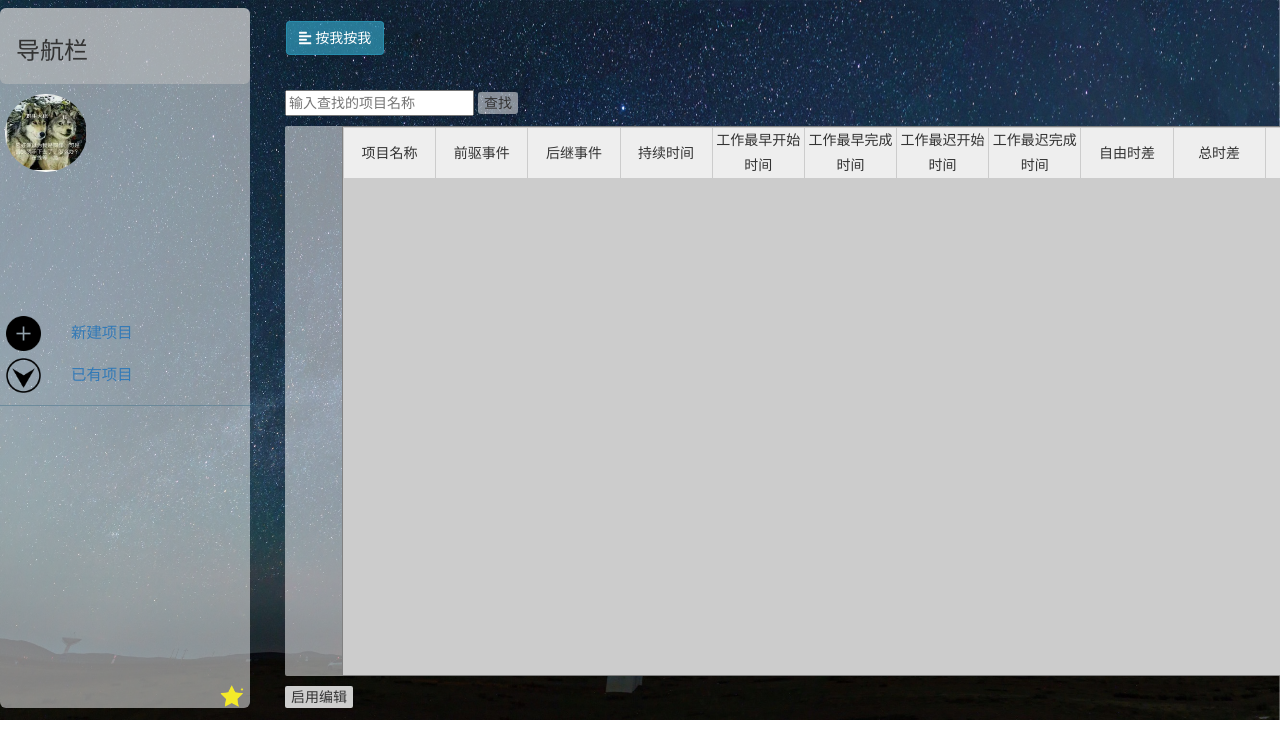
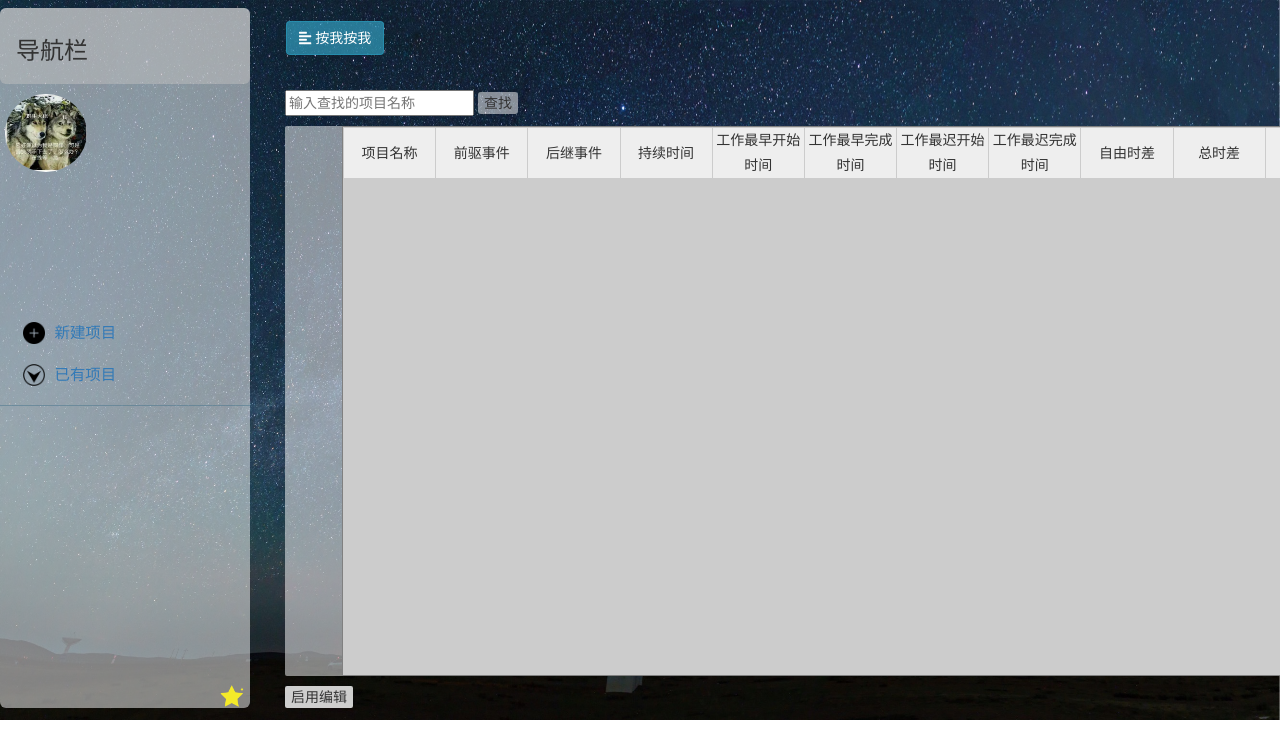
Before and after one commit to All-Cheaters/Network_Planning, a Flask app: page /view/ in a window 1280 px wide; the page is wider, and only the part inside the window is pictured. Shown: the top 748 px of that part. Run offline with Flask 2, Linux system fonts and the light colour scheme; data that the repository does not hold is empty; some libraries are stand-ins or nearby versions.

Commit message:
ultimatetest

```diff
--- a/static/content/layout.css
+++ b/static/content/layout.css
@@ -48,15 +48,15 @@ input.input-validation-error {
 }
 
 #add_img {
-    width: 35px;
-    height: 35px;
-    margin-top: 4px;
+    width: 22px;
+    height: 22px;
+    margin-top: 10px;
 }
 
 #down_img {
-    width: 35px;
-    height: 35px;
-    margin-top: 4px;
+    width: 22px;
+    height: 22px;
+    margin-top: 10px;
 }
 
 #star_img {
@@ -186,7 +186,6 @@ h3 {
     width: 183px;
     border-radius: 4px;
     display: block;
-    margin-left: 20px;
 }
 
 #sidebar ul li a:hover {
--- a/templates/change.html
+++ b/templates/change.html
@@ -57,7 +57,7 @@
     <label for="items-_-item_pre">前驱事件</label>
     <select id="items-_-item_pre" name="items-_-item_pre" data-id="_" type="text" class="select_picker"
             data-live-search="true" multiple></select>
-    <input id="items-_-item_LT" name="items-_-item_LT" data-id="_" type="text" value="" placeholder="持续时间">
+    <input id="items-_-item_LT" name="items-_-item_LT" data-id="_" type="text" value="" placeholder="持续时间（天）">
 
     <button class="remove" type="button">删除</button>
 </div>
--- a/templates/new.html
+++ b/templates/new.html
@@ -60,7 +60,7 @@
     <select id="items-_-item_pre" name="items-_-item_pre" data-id="_" type="text" class="select_picker"
             data-live-search="true" multiple></select>
     <!--<label for="items-_-item_LT">持续时间</label>-->
-    <input id="items-_-item_LT" name="items-_-item_LT" data-id="_" type="text" value="" placeholder="持续时间">
+    <input id="items-_-item_LT" name="items-_-item_LT" data-id="_" type="text" value="" placeholder="持续时间（天）">
 
     <button class="remove">删除</button>
 </div>
```
Also changed, not shown: static/scripts/change.js (+8 -0 lines), static/scripts/choose.js (+9 -7 lines), test1.sqlite (deleted).
